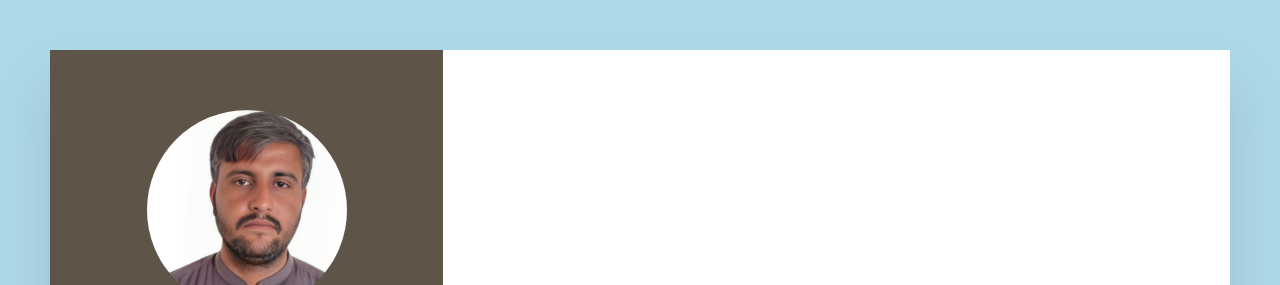
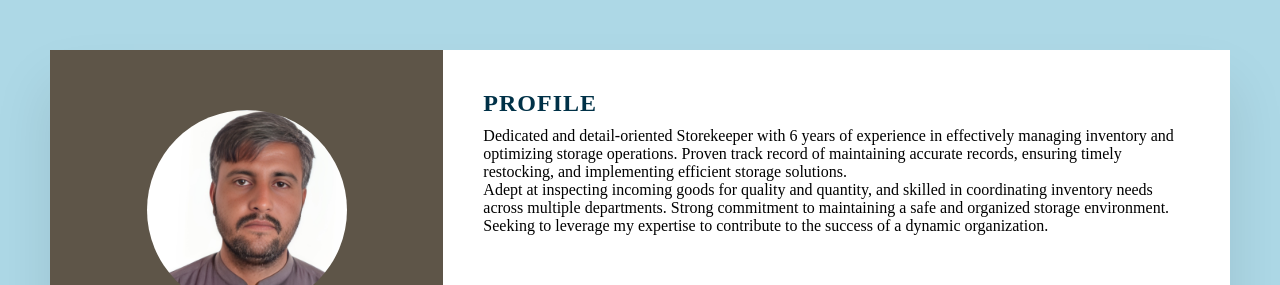
Before and after one commit to Saddamhussainveeghio/Resume, a plain HTML site: page index.html in a window 1280 px wide. Shown: the top 285 px of the page. Drawn offline with Linux system fonts and the light colour scheme.

Commit message:
Profile Summary Section Completed

```diff
--- a/index.html
+++ b/index.html
@@ -47,6 +47,7 @@
                         <h4>Larkana Board</h4>
                     </li>
                 </ul>
+            </div>
                 <div class="contactInfo language">
                     <h3 class="title">Languages</h3>
                     <ul>
@@ -70,7 +71,21 @@
                         </li>
                     </ul>
         </div>
-        <div class="nav-Right"></div>
+    </div>
+        <div class="nav-Right">
+            <div class="about">
+                <h2 class="title2">Profile</h2>
+                <p>Dedicated and detail-oriented Storekeeper with 6 years of
+                    experience in effectively managing inventory and optimizing storage
+                    operations. Proven track record of maintaining accurate records,
+                    ensuring timely restocking, and implementing efficient storage
+                    solutions. <br> Adept at inspecting incoming goods for quality and
+                    quantity, and skilled in coordinating inventory needs across multiple
+                    departments. Strong commitment to maintaining a safe and
+                    organized storage environment. Seeking to leverage my expertise to
+                    contribute to the success of a dynamic organization.</p>
+            </div>
+
     </div>
 </body>
 </html>
--- a/style.css
+++ b/style.css
@@ -124,8 +124,23 @@ body{
     height: 100%;
     background: #03a9f4;
 }
-.container .nav-right{
+.container .nav-Right{
     position: relative;
     background: #fff;
     padding: 40px;
 }
+.about{
+    margin-bottom: 50px;
+}
+.about:last-child{
+    margin-bottom: 0;
+}
+.title2{
+    color: #003147;
+    text-transform: uppercase;
+    letter-spacing: 1px;
+    margin-bottom: 10px;
+}
+o{
+    color: #333;
+}
```
